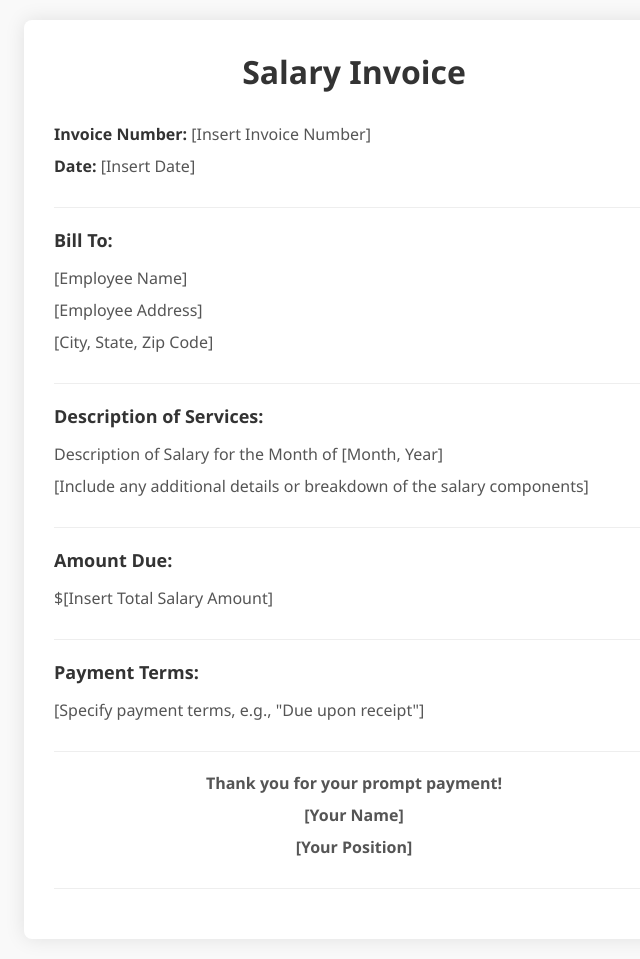
After one commit to PoojaP-atil/Attendance---Payroll-Management-System, a Django app: page /invoice/ in a window 1280 px wide. The commit adds this page. Shown: the whole page, without its empty margins (286-926 px from the left). Run offline with Django 4.2, Linux system fonts and the light colour scheme.

Commit message:
08-02-2024

```diff
--- a/project/urls.py
+++ b/project/urls.py
@@ -58,7 +58,9 @@ urlpatterns = [
     path('calculation/',views.calculation,name='calculation'),
     path('submit_leave_request/', views.submit_leave_request, name='submit_leave_request'),
     path('calculate_payment/', views.calculation1, name='calculate_payment'),
-    path('salarypayment/<str:tid>/<int:empid>/',views.salarypayment,name='salarypayment')
+    path('salarypayment/<str:tid>/<int:empid>/<str:month>/',views.salarypayment,name='salarypayment'),
+    path('paymentdetails/', views.paymentdetails, name='paymentdetails'),
+    path('invoice/',views.invoice,name='invoice')
 
 
 ]
--- a/projectapp/templates/calendar.html
+++ b/projectapp/templates/calendar.html
@@ -54,7 +54,7 @@
         }
 
         .leave-status1 {
-            color: rgb(6, 62, 6);
+            color:#4CAF50;
             font-weight: bold;
         }
 
--- /dev/null
+++ b/projectapp/templates/invoice.html
@@ -0,0 +1,90 @@
+<!DOCTYPE html>
+<html lang="en">
+<head>
+    <meta charset="UTF-8">
+    <meta name="viewport" content="width=device-width, initial-scale=1.0">
+    <title>Salary Invoice</title>
+    <style>
+        body {
+            font-family: 'Segoe UI', Tahoma, Geneva, Verdana, sans-serif;
+            margin: 0;
+            padding: 20px;
+            background-color: #f9f9f9;
+        }
+        .container {
+            max-width: 600px;
+            margin: 0 auto;
+            background-color: #fff;
+            border-radius: 8px;
+            padding: 30px;
+            box-shadow: 0 0 20px rgba(0, 0, 0, 0.1);
+        }
+        .header {
+            text-align: center;
+            margin-bottom: 30px;
+        }
+        .header h1 {
+            margin: 0;
+            color: #333;
+            font-size: 32px;
+        }
+        .invoice-details, .bill-to, .services, .amount-due, .payment-terms, .thank-you {
+            margin-bottom: 20px;
+            padding-bottom: 20px;
+            border-bottom: 1px solid #eee;
+        }
+        .invoice-details p, .bill-to p, .services p, .amount-due p, .payment-terms p, .thank-you p {
+            margin: 10px 0;
+            color: #555;
+        }
+        .invoice-details p strong, .amount-due p strong {
+            color: #333;
+        }
+        .bill-to h2, .services h2, .amount-due h2, .payment-terms h2 {
+            color: #333;
+            margin-top: 0;
+            font-size: 18px;
+        }
+        .thank-you {
+            text-align: center;
+            font-weight: bold;
+            color: #333;
+        }
+    </style>
+</head>
+<body>
+    <div class="container">
+        <div class="header">
+            <h1>Salary Invoice</h1>
+        </div>
+        <div class="invoice-details">
+            <p><strong>Invoice Number:</strong> [Insert Invoice Number]</p>
+            <p><strong>Date:</strong> [Insert Date]</p>
+        </div>
+        <div class="bill-to">
+            <h2>Bill To:</h2>
+            <p>[Employee Name]</p>
+            <p>[Employee Address]</p>
+            <p>[City, State, Zip Code]</p>
+        </div>
+        <div class="services">
+            <h2>Description of Services:</h2>
+            <p>Description of Salary for the Month of [Month, Year]</p>
+            <p>[Include any additional details or breakdown of the salary components]</p>
+        </div>
+        <div class="amount-due">
+            <h2>Amount Due:</h2>
+            <p>$[Insert Total Salary Amount]</p>
+        </div>
+        <div class="payment-terms">
+            <h2>Payment Terms:</h2>
+            <p>[Specify payment terms, e.g., "Due upon receipt"]</p>
+        </div>
+        <div class="thank-you">
+            <p>Thank you for your prompt payment!</p>
+            <p>[Your Name]</p>
+            <p>[Your Position]</p>
+        </div>
+    </div>
+</body>
+</html>
--- a/projectapp/templates/test1.html
+++ b/projectapp/templates/test1.html
@@ -134,6 +134,10 @@
             <a href="{% url 'update_attendance' empdetail.slug %}" class="attendance-btn">
                Update Attendance
             </a>
+
+            <a href="{% url 'paymentdetails' %}" class="attendance-btn">
+                Payment Details
+             </a>
             </div>
         </div>
 
--- a/projectapp/views.py
+++ b/projectapp/views.py
@@ -1,7 +1,7 @@
 from django.shortcuts import render,redirect
 from django.contrib.auth.hashers import make_password,check_password
 from django.http import HttpResponse, HttpResponseBadRequest
-from projectapp.models import employee, hr,attendance, head,account,Event,accountant,LeaveRequest,payment
+from projectapp.models import employee, hr,attendance, head,account,accountant,LeaveRequest,payment
 from django.db.models import Q
 from datetime import datetime, timedelta, date
 from django.urls import reverse
@@ -528,7 +528,7 @@ def calculate_deduction(in_time, out_time, sal_per_day):
         return sal_per_day / 2
     return 0
 
-def calculation1(request, emp, atobj):
+def calculation1(request, emp, atobj, selected_month):
     present_count = 0
     absent_count = 0
 
@@ -541,49 +541,44 @@ def calculation1(request, emp, atobj):
 
     sal_per_day = emp.Salary / 22
     overall_salary = sal_per_day * 22
-    print(overall_salary)
-    print(f"{sal_per_day} sal per day")
 
     for i in atobj:
-        print(i)
-
         if i.status == 'Present':
             in_time = i.in_time
             out_time = i.out_time
             deduction = calculate_deduction(in_time, out_time, sal_per_day)
-            print(f"{deduction} deducted sal when late")
-            overall_salary = overall_salary - deduction
-            print(f"{overall_salary} present sal")
+            overall_salary -= deduction
 
         elif i.status == 'Absent':
-            overall_salary = overall_salary - sal_per_day
-            print(f"{overall_salary} absent sal")
+            overall_salary -= sal_per_day
 
         elif i.status == 'Causal Leave':
-            overall_salary = overall_salary - sal_per_day
-            print(f"{overall_salary} cl sal")
+            overall_salary -= sal_per_day
 
         elif i.status == 'Paid Leave':
-            overall_salary = overall_salary
-            print(f"{overall_salary} pl sal")
+            pass  # No deduction for paid leave
 
         elif i.status == 'Sick Leave':
-            overall_salary = overall_salary - (overall_salary*0.3)
-            print(f"{overall_salary} sl sal")
+            overall_salary -= (overall_salary * 0.3)
 
+    # Retrieve or create the account object for the selected month
+    countobj, created = account.objects.get_or_create(
+        month=selected_month,
+        defaults={
+            'employee': emp,
+            'present': present_count,
+            'absent': absent_count,
+            'totalworkingdays': present_count + absent_count,
+            'paymenttobepaid':overall_salary,
+            'month': selected_month,
+        }
+    )
 
-    a= overall_salary
-    print(f"{a} present absent total sal")
+    # Update the payment to be paid
+    countobj.paymenttobepaid = overall_salary
+    countobj.save()
 
-    countobj = account(
-        present=present_count,
-        absent=absent_count,
-        employee_id=emp.id,
-        totalworkingdays=present_count + absent_count,
-        paymenttobepaid=a
-    )
-    countobj.save()
-    return emp, atobj, countobj
+    return emp, atobj, countobj, selected_month
 
 #leave apply from user
 def submit_leave_request(request):
@@ -617,9 +612,8 @@ def hrshow(request, slug):
             hrobj= hr.objects.get(Email=hrs)
             emp= employee.objects.get(slug= slug)
             atobj= attendance.objects.filter(employee_id=emp.id)
-            emp, atobj, countobj = calculation1(request,emp,atobj)
+            return render(request, 'showattendancehr.html', {'hr': hrobj, 'attobj': atobj, 'empobj':emp})
 
-            return render(request, 'showattendancehr.html', {'hr': hrobj, 'attobj': atobj, 'salary': countobj,'empobj':emp})
         elif request.method== "POST":
             hrs= request.session['hr']
             empobj= hr.objects.get(Email=hrs)
@@ -633,8 +627,8 @@ def hrshow(request, slug):
                 atobj = attendance.objects.filter(date__month=selected_month,employee_id=obj)
             else:
                 atobj = attendance.objects.filter(employee_id=obj)
-            emp, atobj, countobj = calculation1(request,emp,atobj)
-            return render(request,'showattendancehr.html',{'hr':empobj,'attobj':atobj,'empobj':emp,'salary':countobj})
+            emp, atobj, countobj, selected_month = calculation1(request,emp,atobj, selected_month)
+            return render(request,'showattendancehr.html',{'hr':empobj,'attobj':atobj,'empobj':emp,'salary':countobj,'month':countobj.month})
 
     elif 'head' in request.session:
         if request.method == 'GET':
@@ -667,11 +661,8 @@ def accshow(request,slug):
             accobj= accountant.objects.get(Email= acc)
             emp= employee.objects.get(slug= slug)
             attobj= attendance.objects.filter(employee_id=emp.id)
-            emp, attobj, countobj = calculation1(request,emp,attobj)
-            payment1 = math.trunc(countobj.paymenttobepaid)
-            print(f"{payment1} payment1")
+            return render(request, 'accempdetail.html', {'acc': accobj, 'attobj': attobj, 'empobj':emp})
 
-            return render(request, 'accempdetail.html', {'acc': accobj, 'attobj': attobj, 'salary': countobj,'empobj':emp,'payment':payment1})
         elif request.method== "POST":
             acc= request.session['acc']
             empobj= accountant.objects.get(Email=acc)
@@ -685,10 +676,11 @@ def accshow(request,slug):
                 attobj = attendance.objects.filter(date__month=selected_month,employee_id=obj)
             else:
                 attobj = attendance.objects.filter(employee_id=obj)
-            emp, attobj, countobj = calculation1(request,emp,attobj)
-            payment1 = math.trunc(countobj.paymenttobepaid)
-            print(f"{payment1} payment1")
-            return render(request,'accempdetail.html',{'acc':empobj,'attobj':attobj,'empobj':emp,'salary':countobj,'payment':payment1})
+            emp, attobj, countobj, selected_month = calculation1(request,emp,attobj,selected_month)
+            paymentt = math.trunc(countobj.paymenttobepaid)
+            print(f"{type(paymentt)} paymentt")
+            print(f"{type(countobj.month)} month")
+            return render(request,'accempdetail.html',{'acc':empobj,'attobj':attobj,'empobj':emp,'salary':countobj,'paymentt':paymentt,'month':countobj.month})
 
 def update(request, id):
     if 'hr' in request.session:
@@ -803,7 +795,7 @@ def month_calendar(request, year, month):
             }
         print(leave_data)
 
-        current_date = datetime(year, month, 1)
+        current_date = datetime.now()
         cal = calendar.monthcalendar(year, month)
         month_calendar_html = "<table>"
         month_calendar_html += "<tr><th>Mon</th><th>Tue</th><th>Wed</th><th>Thu</th><th>Fri</th><th>Sat</th><th>Sun</th></tr>"
@@ -873,13 +865,29 @@ def month_calendar(request, year, month):
 
     return render(request, 'calendar.html', context)
 
-def salarypayment(request,tid,empid):
+def salarypayment(request,tid,empid,month):
         acc= request.session['acc']
         emp= employee.objects.get(id=empid)
+        payobj = account.objects.get(employee_id = empid,month=month)
+        current_date = datetime.now()
 
-        paymentobj = payment(transactionid = tid, paymentstatus='paid',employee_id=emp.id)
+        paymentobj = payment(transactionid = tid, paymentstatus='paid',employee_id=emp.id,month=month,salaryamount=payobj.paymenttobepaid)
         paymentobj.save()
+        obj = payment.objects.filter(employee_id = empid)
+        obj1 = payment.objects.get(transactionid=tid)
 
-        send_mail = EmailMessage('Order Placed','Order Placed from Paws & Play Store',to=['pooja.shekhar21@gmail.com'] )
-        send_mail.send()
-        return render(request,'acclogin.html',{'accobj': acc,'payobj': paymentobj})
+        return render(request,'invoice.html',{'accobj': acc,'payobj': obj,'emp':emp,'current_date':current_date,'obj1':obj1})
+
+#user view
+def paymentdetails(request):
+        user= request.session['user']
+        empobj= employee.objects.get(Email=user)
+        payobj = payment.objects.filter(employee_id = empobj.id)
+        accobj = account.objects.filter(employee_id = empobj.id)
+        attobj = attendance.objects.all()
+
+        context = {'attobj': attobj,'payobj':payobj,'user':empobj,'accobj':accobj}
+        return render(request, 'paymentdetails.html', context)
+
+def invoice(request):
+    return render(request,"invoice.html")
```
Also changed, not shown: projectapp/models.py (+3 -6 lines), projectapp/templates/accempdetail.html (+29 -12 lines), projectapp/templates/paymentdetails.html (added, +102 -0 lines), projectapp/migrations/0020_account_month.py (added), projectapp/migrations/0021_payment_month.py (added), projectapp/migrations/0022_delete_event_payment_paymenttobepaid.py (added), projectapp/migrations/0023_rename_paymenttobepaid_payment_salaryamount.py (added).
